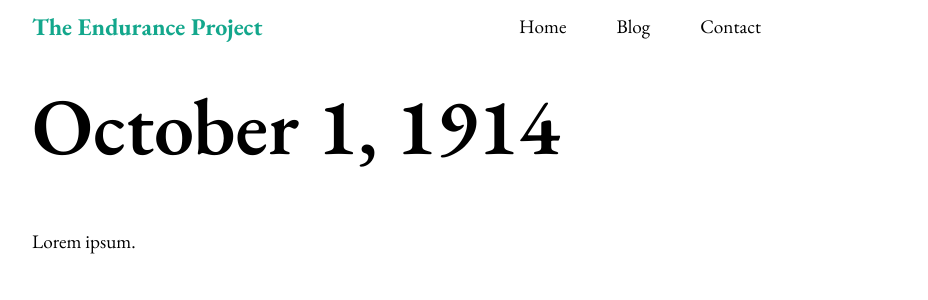
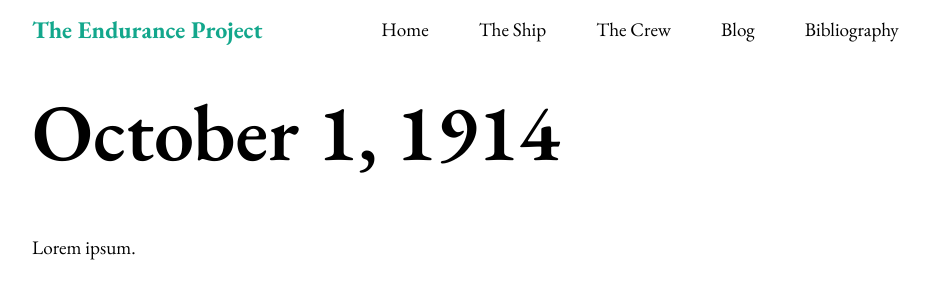
Before and after one commit to stoatsnhoney/Endurance-Project, a Jekyll site: the page built from _days/1914/Oct/1914-10-01.md, in a window 1280 px wide. Shown: the top 300 px of the page, without its empty margins (0-928 px from the left). Built offline with Jekyll 4.4.1, drawn with Linux system fonts in a browser that asks for light colours.

Commit message:
Add ship, crew, and bibliography pages; update navigation
Introduces new pages for The Ship, The Crew, and Bibliography, including associated images. Updates navigation to reflect these additions and removes the Contact page. Refactors navigation HTML for simplicity, adjusts styles for hero and crew sections, and corrects image alt text on the homepage. Also renames a blog post file for consistency.

```diff
--- a/_data/navigation.yml
+++ b/_data/navigation.yml
@@ -1,6 +1,10 @@
 - name: Home
   link: /
+- name: The Ship
+  link: /ship.html
+- name: The Crew
+  link: /crew.html
 - name: Blog
   link: /blog.html
-- name: Contact
-  link: /contact.html
+- name: Bibliography
+  link: /Bibliography.html
--- a/_includes/navigation.html
+++ b/_includes/navigation.html
@@ -2,18 +2,7 @@
   <span class="nav-title">The Endurance Project</span>
   <div class="nav-links">
   {% for item in site.data.navigation %}
-    {% if item.sublinks %}
-      <div class="dropdown">
-        <a href="{{ item.link }}" class="dropbtn{% if page.url == item.link %} current{% endif %}">{{ item.name }}</a>
-        <div class="dropdown-content">
-          {% for sublink in item.sublinks %}
-            <a href="{{ sublink.link }}"{% if page.url == sublink.link %} class="current"{% endif %}>{{ sublink.name }}</a>
-          {% endfor %}
-        </div>
-      </div>
-    {% else %}
-      <a href="{{ item.link }}"{% if page.url == item.link %} class="current"{% endif %}>{{ item.name }}</a>
-    {% endif %}
+    <a href="{{ item.link }}"{% if page.url == item.link %} class="current"{% endif %}>{{ item.name }}</a>
   {% endfor %}
   </div>
 </nav>
--- a/_layouts/default.html
+++ b/_layouts/default.html
@@ -4,7 +4,7 @@
     <meta charset="utf-8">
     <title>{{ page.title }}</title>
 
-    <link rel="stylesheet" href="{{'/assets/css/style.css' | absolute_url}}">
+    <link rel="stylesheet" href="{{'assets/css/style.css' | absolute_url}}">
 
     <link rel="preconnect" href="https://fonts.googleapis.com">
     <link rel="preconnect" href="https://fonts.gstatic.com" crossorigin>
--- a/_sass/main.scss
+++ b/_sass/main.scss
@@ -49,7 +49,7 @@ a {
 }
 
 img {
-  max-width: 100%;
+  width: 100%;
   height: auto;
 }
 
@@ -58,17 +58,25 @@ img {
 
 .hero {
   position: relative;
-  height: 300px;
-  display: flex;
-  flex-direction: column;
-  justify-content: center;
-  text-align: center;
 }
 
 .hero-text {
   position: absolute;
   top: 50%;
-  padding: 0 20px 0 20px;
+  left: 30%;
+  transform: translate(-50%, -50%);
+  margin: 0 0 0 50px;
+  padding: 0;
+}
+
+.crew-title {
+  position: absolute;
+  top: 50%;
+  left: 15%;
+  transform: translate(-50%, -50%);
+  margin: 0 0 0 50px;
+  padding: 0;
+  text-shadow: 2px 2px 4px rgba(255, 255, 255, 0.75);
 }
 
 
@@ -89,6 +97,7 @@ nav {
   background: #ffffff7f;
   backdrop-filter: blur(8px);
   z-index: 10;
+  min-height: 30px;
 }
 
 nav a {
@@ -120,3 +129,17 @@ nav a:hover {
   display: flex;
   gap: 10px;
 }
+
+
+// MARK: Media
+
+@media screen and (max-width: 800px) {
+  .nav-title {
+    display: none;
+  }
+
+  .crew-title {
+    left: 40%;
+    text-align: center;
+  }
+}
--- /dev/null
+++ b/bibliography.html
@@ -0,0 +1,6 @@
+---
+layout: default
+title: Contact
+---
+
+<h1>Bibliography</h1>
--- a/index.html
+++ b/index.html
@@ -4,6 +4,6 @@ title: Home
 ---
 
 <header class="hero">
-  <img src="/assets/images/Endurance1.jpg" alt="The Endurance listing.">
+  <img src="/assets/images/Endurance1.jpg" alt="The Endurance listing to port in the ice.">
   <h1 class="hero-text">The Endurance Project</h1>
 </header>
```
Also changed, not shown: contact.html (deleted, +0 -8 lines), crew.html (added, +9 -0 lines), ship.html (added, +9 -0 lines), _days/1914/Oct/1914-10-01.md (renamed from _days/1914/Oct/2018-08-22.md), assets/images/Endurance2.jpg (added), assets/images/crew.jpg (added), 1 other file.
